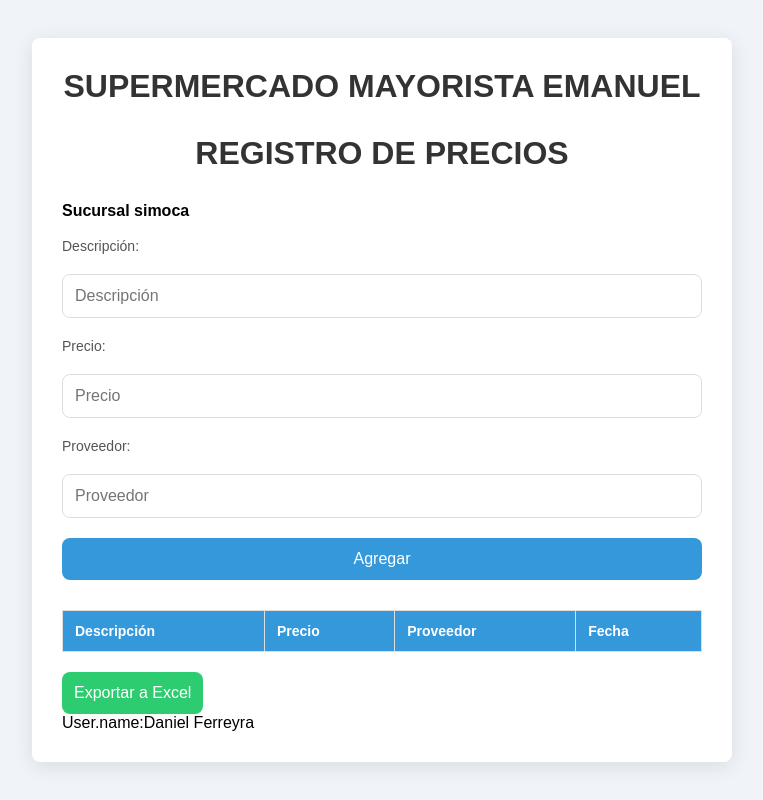
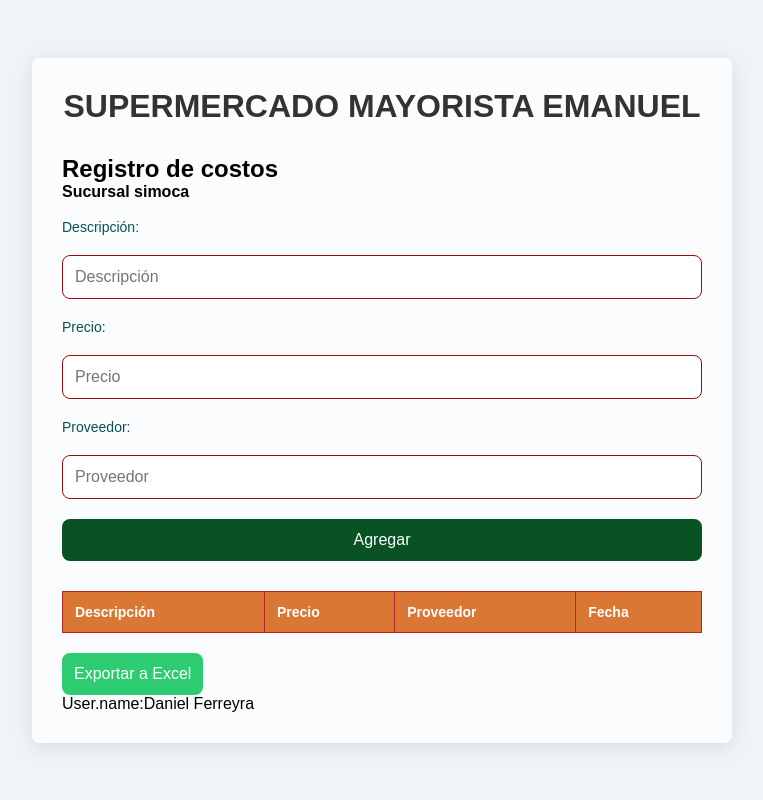
Before and after one commit to daniel1234749/mayoristaemanuel, a plain HTML site: page index.html in a window 1280 px wide. Shown: the whole page, without its empty margins (258-1021 px from the left). Drawn offline with Linux system fonts and the light colour scheme.

Commit message:
Primer commit

```diff
--- a/index.html
+++ b/index.html
@@ -9,7 +9,7 @@
 <body>
   <div class="container">
     <h1>Supermercado Mayorista Emanuel</h1>
-    <h1>Registro de Precios</h1>
+    <h2>Registro de costos</h2>
     <h4>Sucursal simoca</h4>
     <br>
 
--- a/style.css
+++ b/style.css
@@ -20,7 +20,7 @@
   .container {
     max-width: 700px;
     width: 100%;
-    background-color: #fff;
+    background-color: #ffffffbd;
     padding: 30px;
     border-radius: 8px;
     box-shadow: 0 4px 20px rgba(0, 0, 0, 0.1);
@@ -47,7 +47,7 @@
   /* Etiquetas de los campos */
   label {
     font-size: 14px;
-    color: #555;
+    color: #095251;
   }
 
   /* Campos de entrada (input) */
@@ -55,7 +55,7 @@
     padding: 12px;
     font-size: 16px;
     border-radius: 8px;
-    border: 1px solid #ddd;
+    border: 1px solid #970c0c;
     transition: border-color 0.3s ease;
   }
 
@@ -68,7 +68,7 @@
   /* Botón de agregar */
   button {
     padding: 12px;
-    background-color: #3498db;
+    background-color: #095223;
     color: white;
     font-size: 16px;
     border: none;
@@ -89,7 +89,7 @@
   }
 
   table, th, td {
-    border: 1px solid #ddd;
+    border: 1px solid #b42828;
   }
 
   th, td {
@@ -99,7 +99,7 @@
   }
 
   th {
-    background-color: #3498db;
+    background-color: #db7734;
     color: white;
   }
 
```
